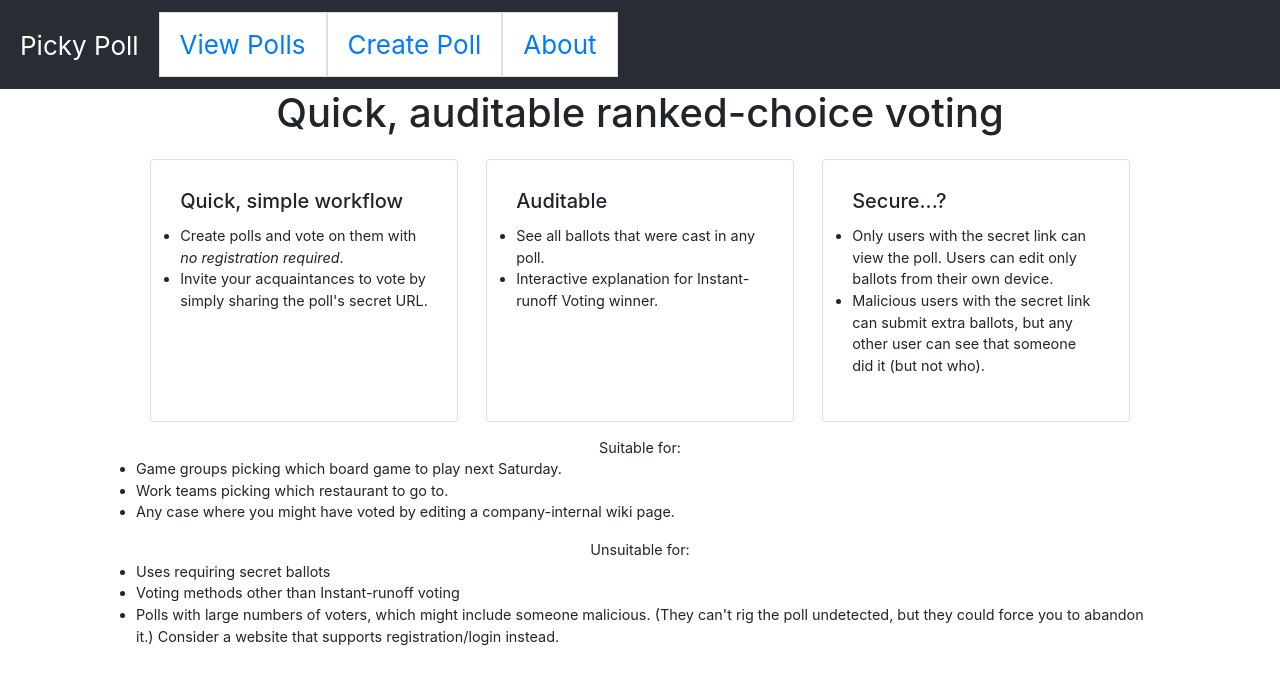
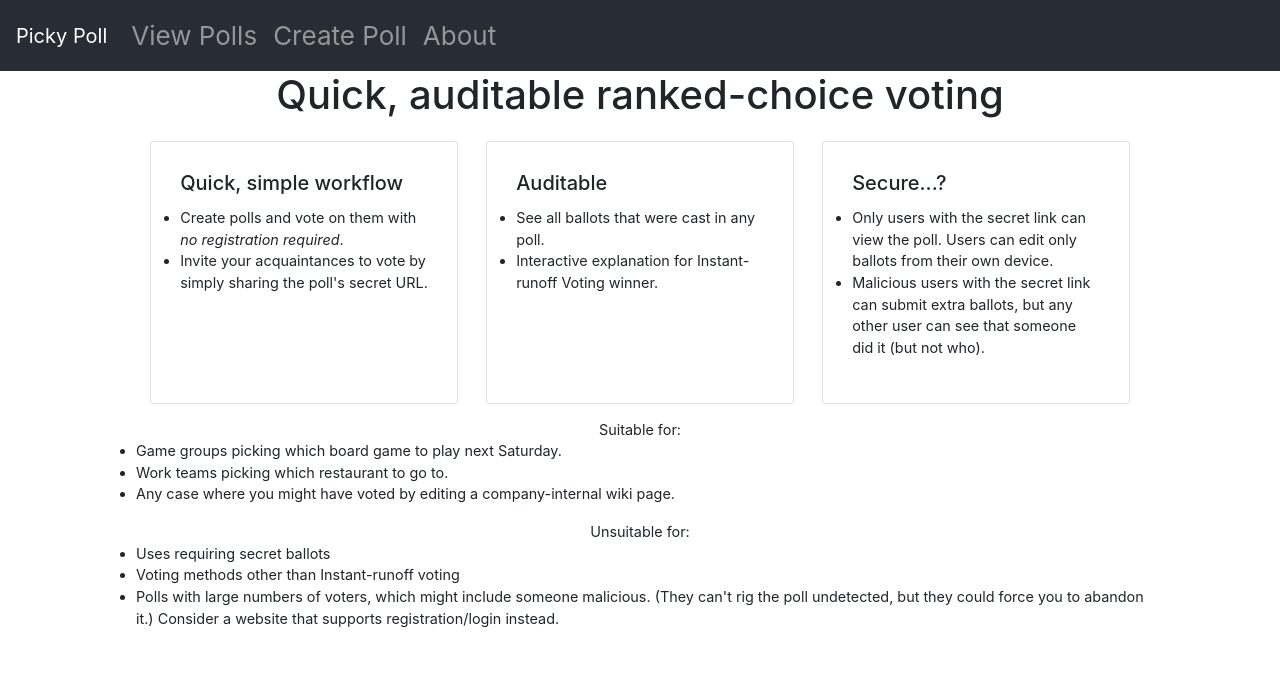
Before and after one commit to DulcetGator/picky_poll_frontend, a React (Create React App) app: page /about in a window 1280 px wide. Shown: the top 684 px of the page. Built offline with nearby package versions, Linux system fonts and the light colour scheme.

Commit message:
Clean up navbar

```diff
--- a/operations/k8s/deployment.yaml
+++ b/operations/k8s/deployment.yaml
@@ -15,7 +15,7 @@ spec:
       containers:
         - name: app
           stdin: true
-          image: stephenmerc/vote-gui:9
+          image: stephenmerc/vote-gui:10
           imagePullPolicy: Always
           ports:
             - containerPort: 80
--- a/src/App.css
+++ b/src/App.css
@@ -16,15 +16,10 @@
 .App-header {
   background-color: #282c34;
   min-height: 5vh;
-  display: flex;
-  flex-direction: row;
-  align-items: flex-end;
   font-size: calc(10px + 2vmin);
-  padding: .75rem 0;
 }
 
 .App-header .app-name {
-  padding: .75rem 1.25rem;
   color: white;
 }
 
--- a/src/App.tsx
+++ b/src/App.tsx
@@ -1,5 +1,5 @@
 import React, { Component, ReactNode } from 'react';
-import { ListGroup } from 'react-bootstrap';
+import { Navbar, Nav } from 'react-bootstrap';
 import {
   BrowserRouter as Router, Link, Redirect, Route, Switch,
 } from 'react-router-dom';
@@ -37,16 +37,19 @@ class App extends Component<Props, State> {
       <div className="App">
         <Router>
           <header className="App-header">
-            <div className="app-name">Picky Poll</div>
-            <ListGroup horizontal>
-              {this.navLinks().map((l) => (
-                <Link to={l.path} key={l.name}>
-                  <ListGroup.Item>
+
+            <Navbar variant="dark">
+              <Navbar.Brand>
+              <div className="app-name">Picky Poll</div>
+              </Navbar.Brand>
+              <Nav>
+                {this.navLinks().map((l) => (
+                  <Nav.Link as={Link} to={l.path} key={l.name}>
                     {l.name}
-                  </ListGroup.Item>
-                </Link>
-              ))}
-            </ListGroup>
+                  </Nav.Link>
+                ))}
+              </Nav>
+            </Navbar>
           </header>
           <Switch>
             <Route path="/about" component={About} />
```
Also changed, not shown: src/viewPoll/explanation/StageRankings.tsx (deleted, +0 -30 lines).
